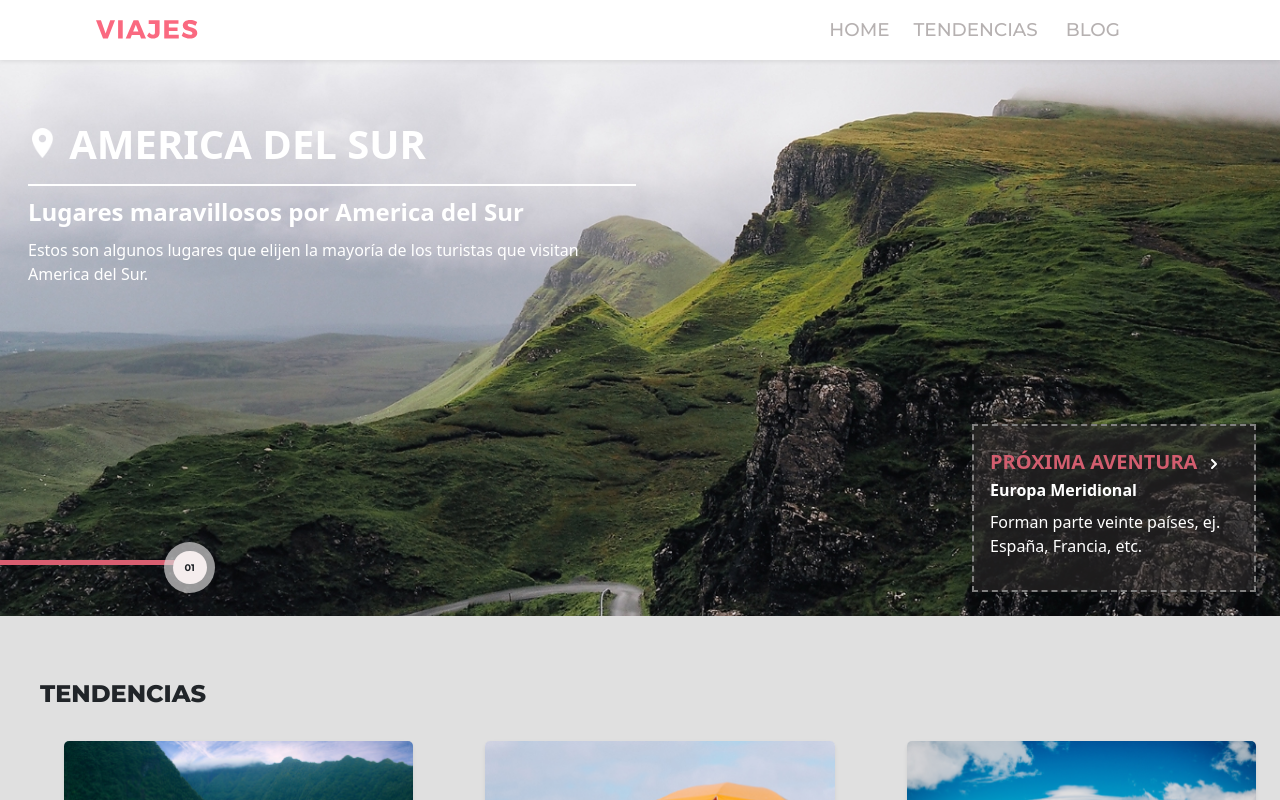
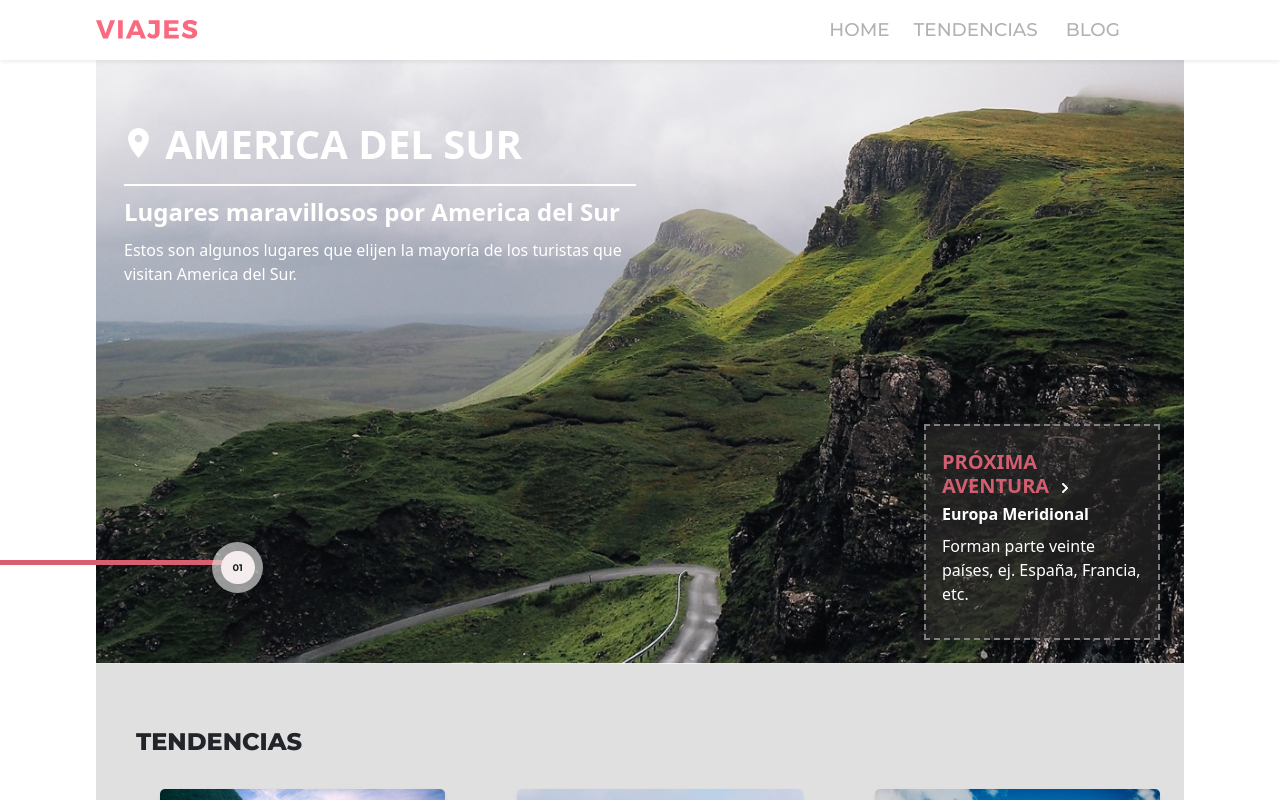
Before and after one commit to Liliani-mg/Aenima-frontend-test, a React (Vite) app: page / in a window 1280 px wide. Shown: the top 800 px of the page. Built offline with nearby package versions, Linux system fonts and the light colour scheme.

Commit message:
fix Landing content styles

```diff
--- a/src/components/ContainerLanding.jsx
+++ b/src/components/ContainerLanding.jsx
@@ -1,16 +1,22 @@
 import React from 'react'
+import { useMediaQuery } from 'react-responsive'
 import Footer from './Footer'
 import NavBar from './NavBar'
 import SecondContent from './SecondContent'
 import TopContent from './TopContent'
 
 function ContainerLanding() {
+
+  const isMobile = useMediaQuery({ query: "(max-width: 900px)" });
   return (
     <div id='container' class="">
       <NavBar/>
+      <div class={!isMobile&&"mx-5 px-5"}>
       <TopContent/>
       <SecondContent/>
-      <Footer/>
+
+      </div>
+     <Footer/>
     </div>
   )
 }
```
